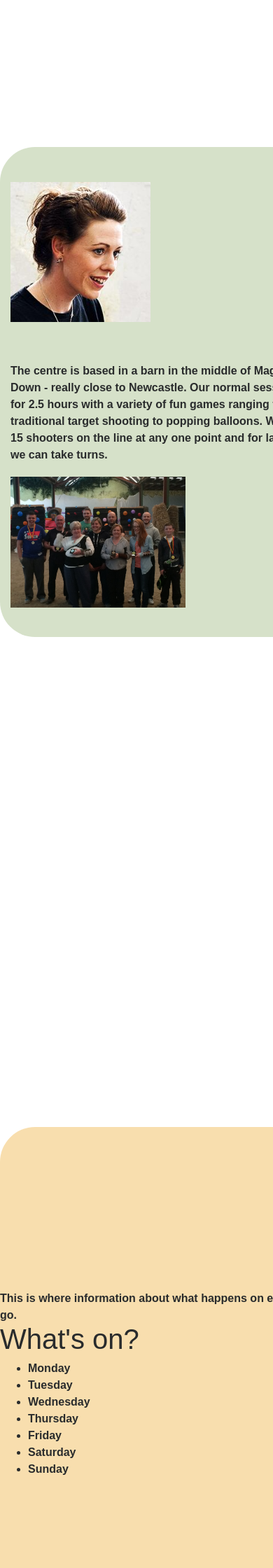
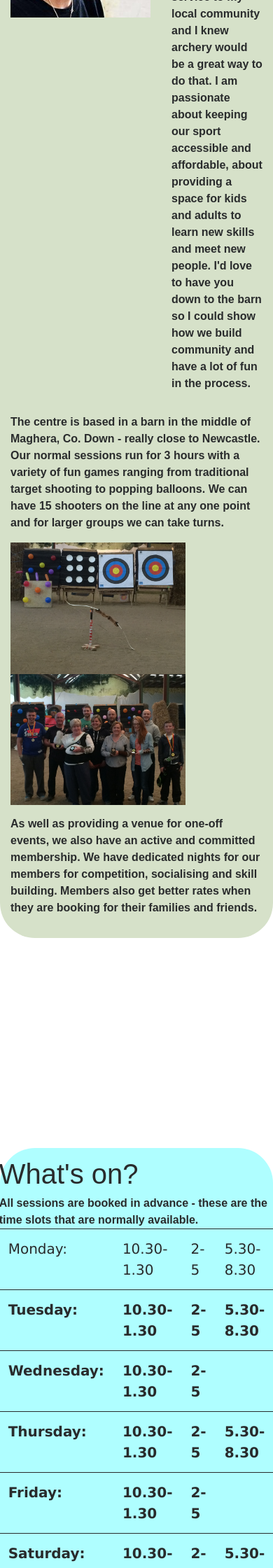
Before and after one commit to doingandlearning/mourne_archery, a PHP site: page / in a window 390 px wide; the page is wider, and only the part inside the window is pictured. Shown: the part 1240-3480 px from the top of that part at 70% size. Run offline with PHP 8.4, Linux system fonts and the light colour scheme; some libraries are stand-ins or nearby versions.

Commit message:
responsive table, improved commenting

```diff
--- a/css/styles.css
+++ b/css/styles.css
@@ -1,6 +1,7 @@
     body {
         position: relative;
     }
+    /* nav bar styling */
 
     nav {
         background: #3a5528;
@@ -41,6 +42,7 @@ nav {
         color: #84a35d !important;
         margin: 0 auto;
     }
+    /* styling for top banner */
 
     .hero-image {
         background-image: url("assets/hero.jpg");
@@ -64,45 +66,108 @@ nav {
         color: #3a5528;
         padding: 0 30px;
     }
+    /* basic styling for each section */
 
     section {
-    padding-top: 50px;
-    height: 700px;
-    width: 1000px;
+        padding: 15px;
+        min-height: 300px;
+        max-width: 800px;
         border-radius: 50px;
         font-family: Arial, Helvetica, sans-serif;
         font-weight: bold;
     }
 
     section p {
-    padding: 25px 0 0 0;
+        padding: 15px 0 0 0;
     }
-
-.col-md-4 {}
+    /* specific styling for given sections */
 
     #about {
         background-color: rgba(132, 163, 92, 0.33);
     }
 
     #involved {
-    background-color: rgba(232, 156, 12, 0.33);
+        background-color: rgba(13, 251, 255, 0.33);
         display: flex;
         justify-content: center;
         align-items: center;
     }
 
+    #involved li {
+        list-style-type: none;
+        line-height: 30px;
+    }
+
     #special {
-    background-color: rgba(70, 12, 232, 0.33);
+        background-color: rgba(132, 163, 92, 0.33);
     }
 
     #contact {
         background-color: rgba(13, 251, 255, 0.33);
     }
 
-#finding {
+    #find {
         background-color: rgba(132, 163, 92, 0.33);
     }
 
     .seperator {
         paddings: 25px;
     }
+    /* styling for google map insert */
+
+    #map {
+        height: 400px;
+        width: 100%;
+    }
+    /* styling for table of time slots,
+    inc responsive */
+
+    .tg {
+        border-collapse: collapse;
+        border-spacing: 0;
+    }
+
+    .tg td {
+        font-family: Arial, sans-serif;
+        font-size: 14px;
+        padding: 13px 13px;
+        border-style: solid;
+        border-width: 0px;
+        overflow: hidden;
+        word-break: normal;
+        border-top-width: 1px;
+        border-bottom-width: 1px;
+    }
+
+    .tg th {
+        font-family: Arial, sans-serif;
+        font-size: 14px;
+        font-weight: normal;
+        padding: 13px 13px;
+        border-style: solid;
+        border-width: 0px;
+        overflow: hidden;
+        word-break: normal;
+        border-top-width: 1px;
+        border-bottom-width: 1px;
+    }
+
+    .tg .tg-hdb8 {
+        font-size: 20px;
+        font-family: Verdana, Geneva, sans-serif !important;
+        ;
+        vertical-align: top
+    }
+
+    @media screen and (max-width: 767px) {
+        .tg {
+            width: auto !important;
+        }
+        .tg col {
+            width: auto !important;
+        }
+        .tg-wrap {
+            overflow-x: auto;
+            -webkit-overflow-scrolling: touch;
+        }
+    }
--- a/index.html
+++ b/index.html
@@ -47,14 +47,14 @@
             </div>
             <div class="col col-md-8">
                 <span>
-                    <p>Hiya, I'm Katy! I started Mourne Archery Centre in *year* because I wanted to provide a service to my local community and I knew archery would be a great way to do that. I am passionate about keeping our sport accessible and affordable,
+                    <p>Hiya, I'm Katy! I started Mourne Archery Centre in 2009 because I wanted to provide a service to my local community and I knew archery would be a great way to do that. I am passionate about keeping our sport accessible and affordable,
                         about providing a space for kids and adults to learn new skills and meet new people.  I'd love to have you down to the barn so I could show how we build community and have a lot of fun in the process.</p>
                     </span>
             </div>
         </div>
         <div class="row">
             <div class="col col-md-8">
-                <span><p>The centre is based in a barn in the middle of Maghera, Co. Down - really close to Newcastle.  Our normal sessions run for 2.5 hours with a variety of fun games ranging from traditional target shooting to popping balloons.  We can have 15 shooters on the line at any one point and for larger groups we can take turns.</p></span>
+                <span><p>The centre is based in a barn in the middle of Maghera, Co. Down - really close to Newcastle.  Our normal sessions run for 3 hours with a variety of fun games ranging from traditional target shooting to popping balloons.  We can have 15 shooters on the line at any one point and for larger groups we can take turns.</p></span>
             </div>
             <div class="col col-md-4">
                 <img src="assets/barn.png" width="250px" />
@@ -77,17 +77,54 @@
     <section id="involved">
         <div class="row">
             <div class="col col-md-6">
-                This is where information about what happens on each day will go.
                 <h1> What's on?</h1>
-                <ul>
-                    <li> Monday</li>
-                    <li> Tuesday</li>
-                    <li> Wednesday</li>
-                    <li> Thursday</li>
-                    <li> Friday </li>
-                    <li> Saturday</li>
-                    <li> Sunday</li>
-                </ul>
+                All sessions are booked in advance - these are the time slots that are normally available.
+                <div class="tg-wrap">
+                    <table class="tg">
+                        <tr>
+                            <th class="tg-hdb8">Monday:</th>
+                            <th class="tg-hdb8">10.30-1.30</th>
+                            <th class="tg-hdb8">2-5</th>
+                            <th class="tg-hdb8">5.30-8.30</th>
+                        </tr>
+                        <tr>
+                            <td class="tg-hdb8">Tuesday:</td>
+                            <td class="tg-hdb8">10.30-1.30</td>
+                            <td class="tg-hdb8">2-5</td>
+                            <td class="tg-hdb8">5.30-8.30</td>
+                        </tr>
+                        <tr>
+                            <td class="tg-hdb8">Wednesday:</td>
+                            <td class="tg-hdb8">10.30-1.30</td>
+                            <td class="tg-hdb8">2-5</td>
+                            <td class="tg-hdb8"></td>
+                        </tr>
+                        <tr>
+                            <td class="tg-hdb8">Thursday:</td>
+                            <td class="tg-hdb8">10.30-1.30</td>
+                            <td class="tg-hdb8">2-5</td>
+                            <td class="tg-hdb8">5.30-8.30</td>
+                        </tr>
+                        <tr>
+                            <td class="tg-hdb8">Friday:</td>
+                            <td class="tg-hdb8">10.30-1.30</td>
+                            <td class="tg-hdb8">2-5</td>
+                            <td class="tg-hdb8"></td>
+                        </tr>
+                        <tr>
+                            <td class="tg-hdb8">Saturday:</td>
+                            <td class="tg-hdb8">10.30-1.30</td>
+                            <td class="tg-hdb8">2-5</td>
+                            <td class="tg-hdb8">5.30-8.30</td>
+                        </tr>
+                        <tr>
+                            <td class="tg-hdb8">Sunday:</td>
+                            <td class="tg-hdb8"></td>
+                            <td class="tg-hdb8">2-5</td>
+                            <td class="tg-hdb8"></td>
+                        </tr>
+                    </table>
+                </div>
             </div>
             <div class="col col-md-6">
                 This is where information about costs and come more pictures will go. Cost per person. What's included.
@@ -135,7 +172,11 @@
 
     </section>
     <section id="find">
-        <p>Text about finding</p>
+        <div class="row">
+            <div class="col-md-6">
+                <div id="map"></div>
+            </div>
+        </div>
     </section>
     <section class="seperator">
 
@@ -146,6 +187,9 @@
     <script src="js/jquery-3.2.1.js"></script>
     <script src="https://npmcdn.com/tether@1.2.4/dist/js/tether.min.js"></script>
     <script src="https://npmcdn.com/bootstrap@4.0.0-alpha.5/dist/js/bootstrap.min.js"></script>
+    <script async defer src="https://maps.googleapis.com/maps/api/js?key=AIzaSyDyCuwwKVKYV7EyWjo0zUGDvfq2pGMux0c&callback=initMap">
+    </script>
+    <script src="js/scripts.js"></script>
 
 </body>
 
--- /dev/null
+++ b/js/scripts.js
@@ -0,0 +1,11 @@
+function initMap() {
+    var uluru = { lat: 54.2401296, lng: -5.9003798 };
+    var map = new google.maps.Map(document.getElementById('map'), {
+        zoom: 15,
+        center: uluru
+    });
+    var marker = new google.maps.Marker({
+        position: uluru,
+        map: map
+    });
+}
```
Lines whose indentation alone changed are shown as unchanged.
